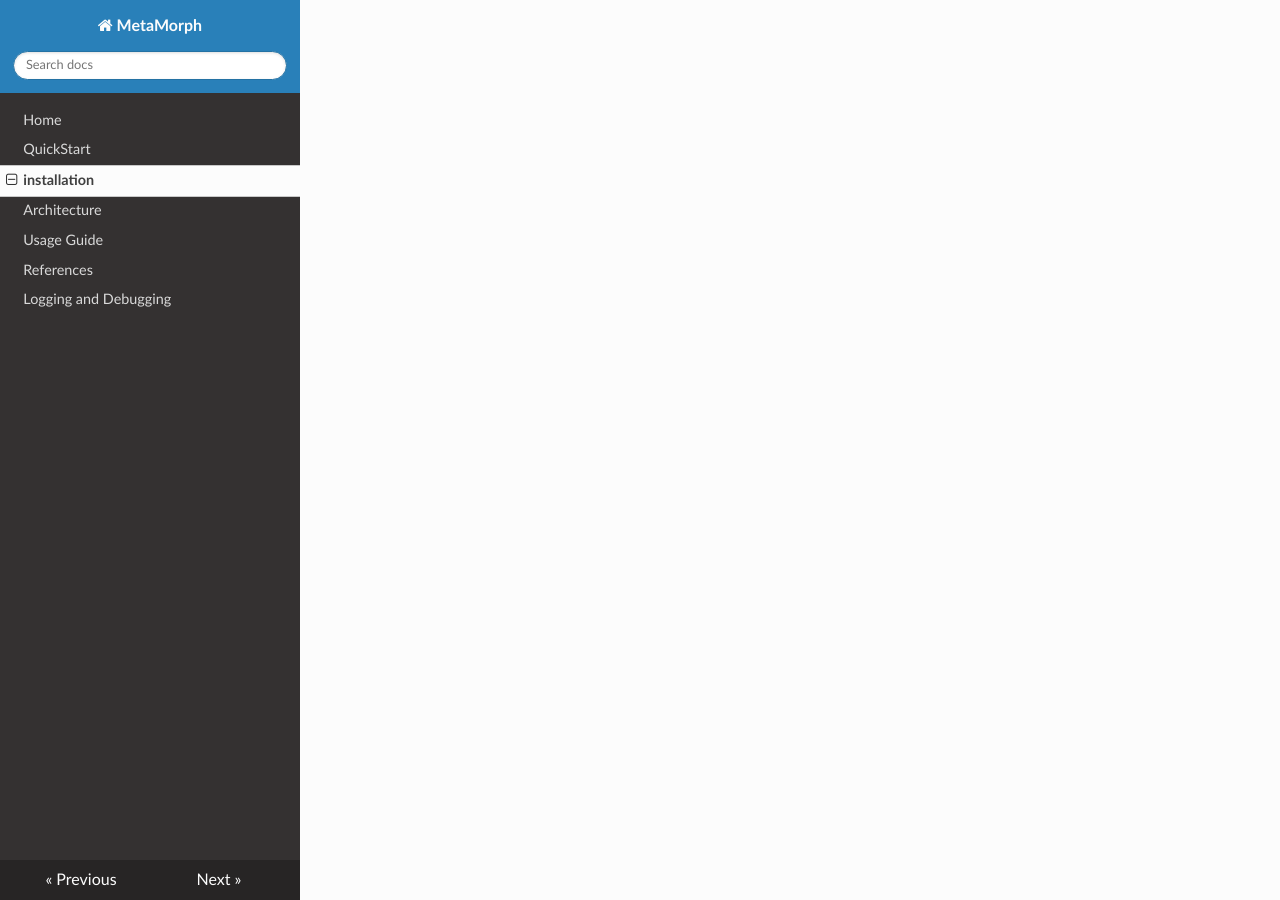
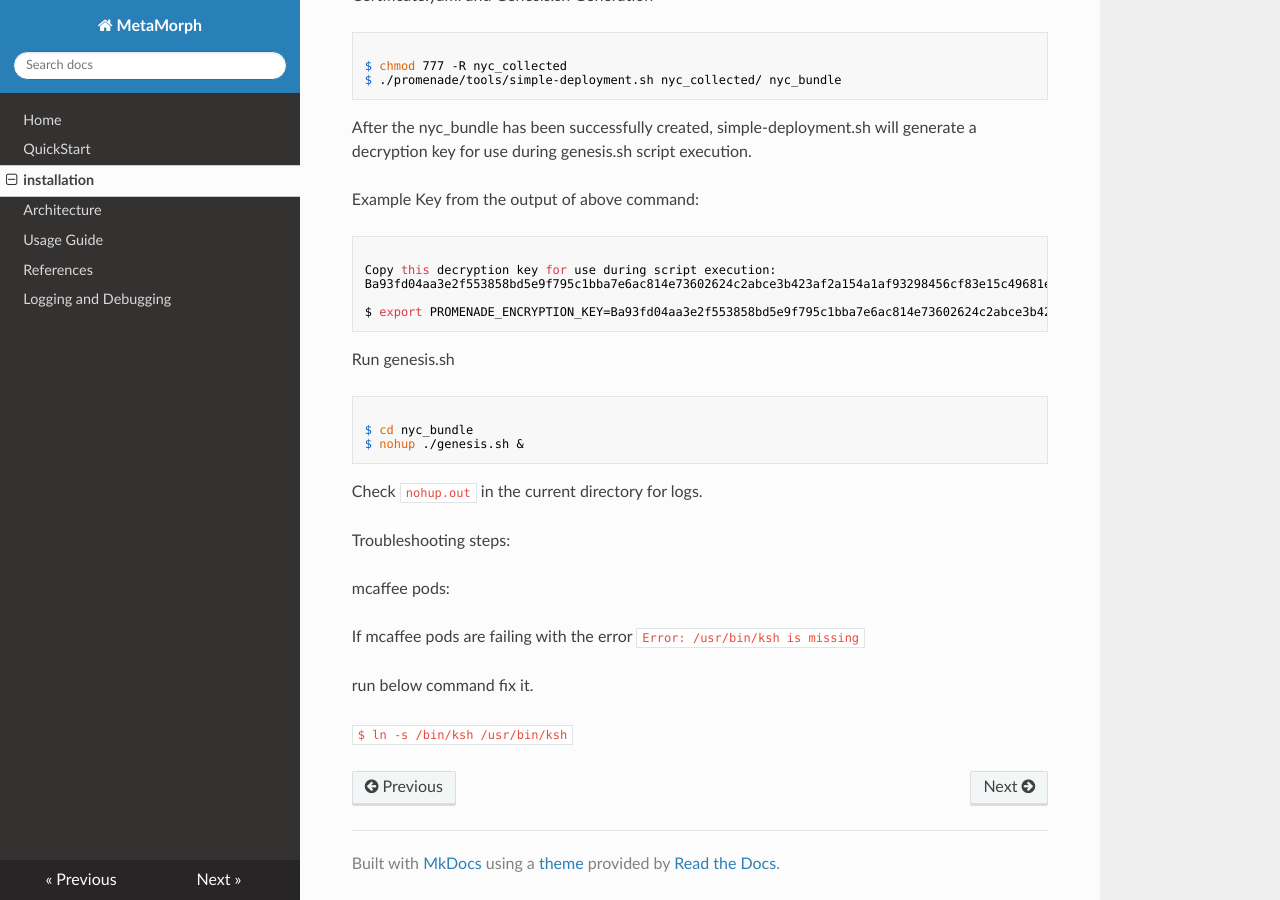
Before and after one commit to aneeshep/metamorph-docs, an MkDocs documentation site: the page built from docs/installation.md, in a window 1280 px wide and 900 px high, scrolled down 20535 px. Built offline with MkDocs 1.6.1, drawn with Linux system fonts in a browser that asks for light colours; nearby versions of some CDN libraries.

Commit message:
Update 'docs/installation.md'

```diff
--- a/docs/installation.md
+++ b/docs/installation.md
@@ -19,9 +19,7 @@ create a `seccomp_default` file with below content.
 
 
 
-`
-
-{
+`{
     "defaultAction": "SCMP_ACT_ERRNO",
     "archMap": [
         {
@@ -787,9 +785,7 @@ create a `seccomp_default` file with below content.
             "excludes": {}
         }
     ]
-}
-
-`
+}`
 
 
 
@@ -860,3 +856,14 @@ $ nohup ./genesis.sh &
 </code></pre>
 
 Check `nohup.out` in the current directory for logs.
+
+
+Troubleshooting steps:
+
+mcaffee pods:
+
+If mcaffee pods are failing with the error `Error: /usr/bin/ksh is missing`
+
+run below command fix it.
+
+`$ ln -s /bin/ksh /usr/bin/ksh`
```
